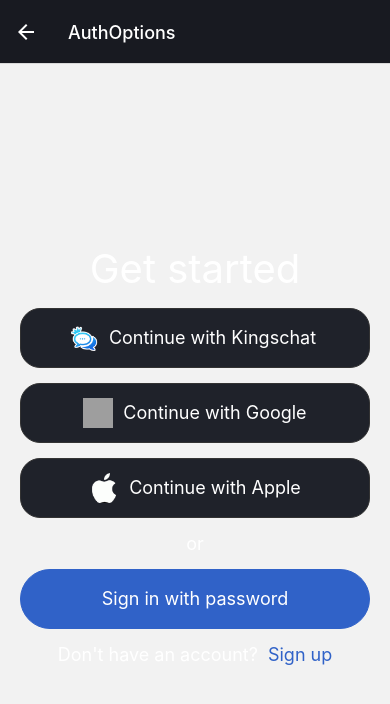
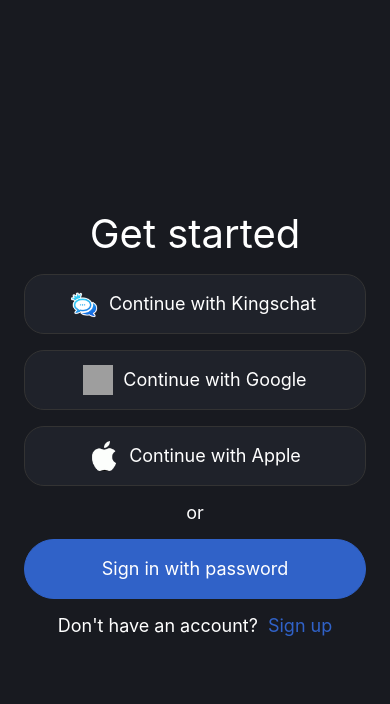
Before and after one commit to obrucheoghene/talkpod_app, a React Native app: screen /AuthOptions in a window 390 px wide. Shown: the top 704 px of the page. Built offline with nearby package versions, Linux system fonts and the light colour scheme; grey boxes are pictures that could not be loaded.

Commit message:
feat: add screencontainer

```diff
--- a/App.tsx
+++ b/App.tsx
@@ -1,4 +1,4 @@
-import { StyleSheet, Text, View, StatusBar, SafeAreaView } from 'react-native';
+import { StyleSheet, StatusBar, } from 'react-native';
 import AuthOptions from './screens/auth/AuthOptions';
 import Signup from './screens/auth/Signup';
 import Signin from './screens/auth/Signin';
@@ -8,6 +8,7 @@
 import { createNativeStackNavigator } from '@react-navigation/native-stack';
 import { SafeAreaProvider } from 'react-native-safe-area-context';
 import AppProvider from './context/AppContext';
+import SafeAreaInset from './components/SafeAreaInset';
 
 const Stack = createNativeStackNavigator();
 
@@ -15,8 +16,9 @@
   return (
     <AppProvider>
       <SafeAreaProvider>
+        <SafeAreaInset>
           <NavigationContainer>
-          <Stack.Navigator initialRouteName='Home'
+            <Stack.Navigator initialRouteName='AuthOptions'
               screenOptions={{
                 headerStyle: {
                   backgroundColor: '#181a21',
@@ -28,15 +30,25 @@
                   headerShown: false
                 }} />
 
-            <Stack.Screen name='AuthOptions' component={AuthOptions} />
+              <Stack.Screen name='AuthOptions' component={AuthOptions}
+                options={{
+                  headerShown: false
+                }} />
 
-            <Stack.Screen name='Signup' component={Signup} />
+              <Stack.Screen name='Signup' component={Signup}
+              options={{
+                headerShown: false
+              }}/>
 
-            <Stack.Screen name='Signin' component={Signin} />
+              <Stack.Screen name='Signin' component={Signin}
+              options={{
+                headerShown: false
+              }}/>
               <Stack.Screen name='MeetingHistory' component={MeetingHistory} />
             </Stack.Navigator>
 
           </NavigationContainer>
+        </SafeAreaInset>
       </SafeAreaProvider>
     </AppProvider>
   );
--- a/components/SafeAreaInset.tsx
+++ b/components/SafeAreaInset.tsx
@@ -1,5 +1,5 @@
 import { ReactNode, useContext } from "react"
-import { StyleSheet, View } from "react-native"
+import {  View } from "react-native"
 import { useSafeAreaInsets } from "react-native-safe-area-context"
 import { AppContext } from "../context/AppContext"
 
--- /dev/null
+++ b/components/containers/ScreenContainer.tsx
@@ -0,0 +1,28 @@
+import React, { ReactNode, useContext } from 'react'
+import { StatusBar, View } from 'react-native'
+import { AppContext } from '../../context/AppContext'
+
+interface ScreenContainerProps {
+    styles: Record<string, string|number>
+    children: ReactNode,
+}
+
+const ScreenContainer: React.FC<ScreenContainerProps> = ({styles, children}) => {
+    const {theme, themeName} = useContext(AppContext)
+    const containerStyle = {
+        flex: 1,
+        backgroundColor: theme.colors.background,
+        paddingHorizontal: theme.spacing.l,
+        ...styles
+
+    }
+  return (
+    <View style={containerStyle}>
+      <StatusBar backgroundColor={theme.colors.background}
+      barStyle={themeName === 'dark' ? 'light-content' : 'dark-content'} />
+
+      {children}</View>
+  )
+}
+
+export default ScreenContainer
--- a/screens/auth/AuthOptions.tsx
+++ b/screens/auth/AuthOptions.tsx
@@ -7,10 +7,19 @@
 import { buttonStyles, generalStyles } from "../../styles/styles"
 import Divider from "../../components/Divider"
 import ActionText from "./ActionText"
+import ScreenContainer from "../../components/containers/ScreenContainer"
+import { useContext } from "react"
+import { AppContext } from "../../context/AppContext"
 
 const AuthOptions = () => {
+  const {theme} = useContext(AppContext)
+
   return (
-    <View style={styles.container}>
+    <ScreenContainer styles={{
+      justifyContent: 'center',
+      alignItems: 'center',
+      rowGap: theme.spacing.b,
+    }}>
       {/* <Image source={secureLogin} style={styles.image} /> */}
       <Text style={styles.title}>Get started</Text>
       <Pressable style={buttonStyles.darkContainer}>
@@ -33,7 +42,8 @@
       </Pressable>
 
       <ActionText question="Don't have an account?" actionText="Sign up"/>
-    </View>
+
+    </ScreenContainer>
   )
 }
 
@@ -44,6 +54,7 @@
     alignItems: 'center',
     rowGap: 15,
     padding: 20,
+
   },
   image: {
     width: 100,
--- a/screens/home/Home.tsx
+++ b/screens/home/Home.tsx
@@ -1,20 +1,25 @@
-import { StatusBar, StyleSheet, Text, TextInput, View } from "react-native"
+import { StyleSheet, Text, TextInput, View } from "react-native"
 import { FontAwesome } from '@expo/vector-icons';
 
 import HomeHeader from "../../components/HomeHeader"
 import { inputStyles } from "../../styles/styles"
 import HomeOptions from "../../components/HomeOptions";
 import HomeMeetingHistory from "../../components/HomeMeetingHistory";
-import { useSafeAreaInsets } from "react-native-safe-area-context";
-import SafeAreaInset from "../../components/SafeAreaInset";
+
+import ScreenContainer from "../../components/containers/ScreenContainer";
+import { useContext } from "react";
+import { AppContext } from "../../context/AppContext";
 
 
 const Home = () => {
+    const {theme} = useContext(AppContext)
 
     return (
-        <SafeAreaInset>
-        <View style={[styles.container] }>
-            <StatusBar backgroundColor='#181a21' barStyle='light-content' />
+        <ScreenContainer styles={{
+            justifyContent: 'center',
+            alignItems: 'center',
+            rowGap: theme.spacing.b,
+          }}>
 
             <HomeHeader />
 
@@ -26,8 +31,7 @@
             <HomeOptions/>
 
             <HomeMeetingHistory/>
-        </View>
-        </SafeAreaInset>
+        </ScreenContainer>
     )
 }
 
--- a/utils/theme.ts
+++ b/utils/theme.ts
@@ -19,9 +19,10 @@
     spacing: {
         xs: 4,
         s: 8,
-        m: 16,
+        b: 16,
+        m: 18,
         l: 24,
-        xl: 40,
+        xl: 48,
     },
 
 }
```
Also changed, not shown: components/text/AppText.tsx (added, +9 -0 lines). Lines whose indentation alone changed are shown as unchanged.
